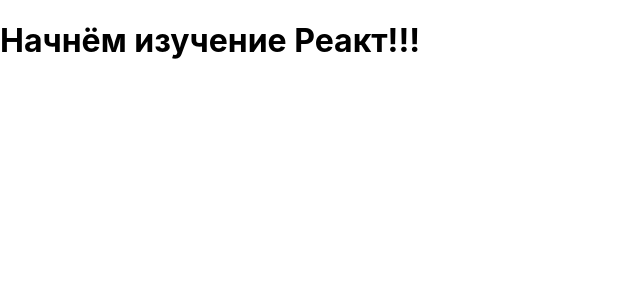
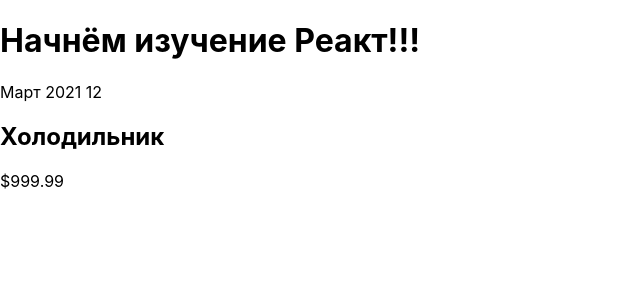
Before and after one commit to Sabituly/purchase_accounting_program, a JavaScript app in the folder purchase_accounting_program/: page / in a window 1280 px wide. Shown: the top 300 px of the page, without its empty margins (0-640 px from the left). Built offline with nearby package versions, Linux system fonts and the light colour scheme.

Commit message:
Added CostItem Companent

```diff
--- a/purchase_accounting_program/package.json
+++ b/purchase_accounting_program/package.json
@@ -6,6 +6,7 @@
     "@testing-library/jest-dom": "^5.17.0",
     "@testing-library/react": "^13.4.0",
     "@testing-library/user-event": "^13.5.0",
+    "prettier": "^3.2.5",
     "react": "^18.2.0",
     "react-dom": "^18.2.0",
     "react-scripts": "5.0.1",
--- a/purchase_accounting_program/src/App.js
+++ b/purchase_accounting_program/src/App.js
@@ -1,8 +1,11 @@
+import CostItem from "./companents/CostItem";
 
 function App() {
   return (
     <div>
       <h1>Начнём изучение Реакт!!!</h1>
+      {/*<p>Hey there!</p>*/}
+      <CostItem></CostItem>
     </div>
   );
 }
--- /dev/null
+++ b/purchase_accounting_program/src/companents/CostItem.js
@@ -0,0 +1,13 @@
+function CostItem() {
+  return (
+    <div>
+      <div>Март 2021 12</div>
+      <div>
+        <h2>Холодильник</h2>
+        <div>$999.99</div>
+      </div>
+    </div>
+  );
+}
+
+export default CostItem;
--- a/purchase_accounting_program/src/index.js
+++ b/purchase_accounting_program/src/index.js
@@ -1,10 +1,6 @@
+import ReactDOM from "react-dom/client";
+import "./index.css";
+import App from "./App";
 
-import ReactDOM from 'react-dom/client';
-import './index.css';
-import App from './App';
-
-
-const root = ReactDOM.createRoot(document.getElementById('root'));
-root.render(
-    <App />
-);
+const root = ReactDOM.createRoot(document.getElementById("root"));
+root.render(<App />);
```
Also changed, not shown: 1 other file (tests, documents, lock files or other folders).
